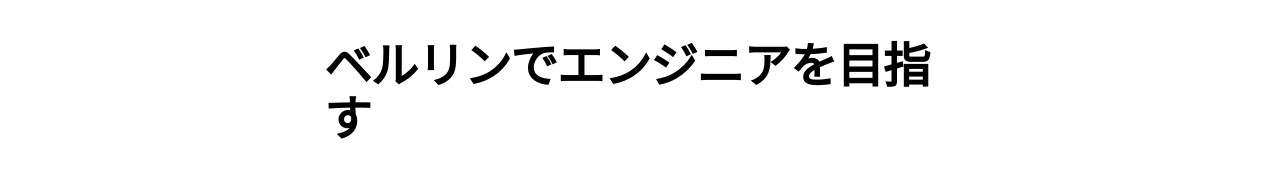
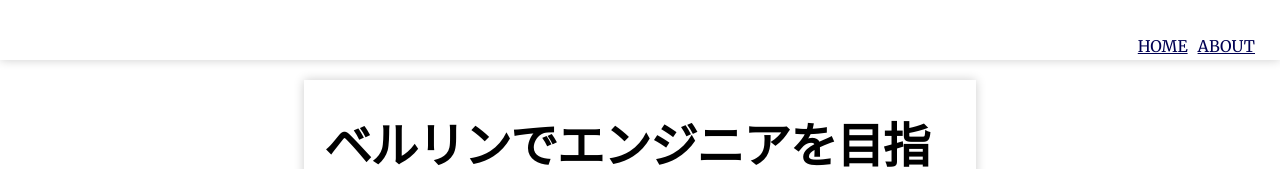
Before and after one commit to KOYAMANI/gatsby-netlify, a Gatsby site: page / in a window 1280 px wide. Shown: the top 169 px of the page. Built offline with nearby package versions, Linux system fonts and the light colour scheme; Gatsby itself is replaced by a stand-in of ours.

```diff
--- a/src/components/bio.js
+++ b/src/components/bio.js
@@ -55,7 +55,7 @@
         <p>
           <strong>{author.name}</strong>
           <br></br>1993年生まれ。関西私大卒→家電メーカー営業→シンガポール駐在→退職
-          <br></br>→(現)CODE University of Applied Science@ベルリン 正規留学生
+          <br></br>→(現)<a href="https://code.berlin/en/">CODE University of Applied Science</a>@ベルリン🇩🇪 正規留学生
           {/* {author?.summary || null} */}
           {` `}
           {/* <a href={`https://twitter.com/${social?.twitter || ``}`}>
--- a/src/components/layout.js
+++ b/src/components/layout.js
@@ -1,6 +1,6 @@
 import React from "react"
 import { Link } from "gatsby"
-// import Header from '../components/header/header.js';
+import NavBar from "./navbar"
 
 const Layout = ({ location, title, children }) => {
   const rootPath = `${__PATH_PREFIX__}/`
@@ -22,7 +22,16 @@
   }
 
   return (
-    <div className="global-wrapper" data-is-root-path={isRootPath}>
+    <div className="global-wrapper" data-is-root-path={isRootPath} style={{
+      marginLeft: `auto`,
+      marginRight: `auto`,
+      marginTop: 80,
+      // maxWidth: rhythm(30),
+      // padding: `${rhythm(1.5)} ${rhythm(3 / 4)}`,
+      backgroundColor: `#fff`, //真ん中
+      boxShadow: `0 0 10px rgba(0,0,0,0.2)`,
+    }}>
+      <NavBar />
       <header className="global-header">{header}</header>
       <main>{children}</main>
       <footer>
--- /dev/null
+++ b/src/components/navbar.js
@@ -0,0 +1,21 @@
+import React from "react";
+import { Link } from "gatsby";
+// import "./styles/global.css";
+
+const NavBar = () => {
+  return (
+    <nav className="navbar">
+      <ul className="navbar__ul">
+        <li className="navbar__li">
+          <Link to="/">HOME</Link>
+          {/* HOME */}
+        </li>
+        <li className="navbar__li">
+          <Link to="/about">ABOUT</Link>
+        </li>
+      </ul>
+    </nav>
+  );
+};
+
+export default NavBar;
--- a/src/pages/index.js
+++ b/src/pages/index.js
@@ -1,6 +1,5 @@
 import React from "react"
 import { Link, graphql } from "gatsby"
-// import graphql from 'graphql'
 
 import Bio from "../components/bio"
 import Layout from "../components/layout"
--- a/src/style.css
+++ b/src/style.css
@@ -331,33 +331,3 @@
     list-style-position: inside;
   }
 }
-
-/* SNS Share Buttons */
-.social-links {
-  margin-bottom: 40px;
-
-  &__icon {
-    display: inline;
-    margin-right: 10px;
-  }
-}
-
-/* for thumnail */
-
-/* .post-list__item {
-  display: flex;
-  flex-direction: row;
-  @media (max-width: 500px) {
-    flex-direction: column;
-    text-align: center;
-  }
-  padding: 1rem;
-}
-.post-list__thumbnail {
-  padding: 1rem;
-}
-
-.post-list__content {
-  padding: 1rem;
-  text-align: left;
-} */
--- a/src/styles/global.css
+++ b/src/styles/global.css
@@ -5,3 +5,51 @@
 a {
     color: #000052
 }
+
+/* SNS Share Buttons */
+.social-links {
+    margin-bottom: 40px;
+    margin:0 auto;
+}
+.social-links__icon {
+    display: inline;
+    margin-right: 20px;
+}
+
+/* Navigation Bar */
+.navbar {
+    text-decoration: none;
+    position: fixed;
+    padding: 0;
+    margin: 0;
+    margin-bottom: 10px;
+    background: white;
+    height: 60px;
+    width: 100%;
+    top: 0;
+    left: 0;
+    z-index: 1000;
+    box-shadow: 0 0 10px rgba(0, 0, 0, 0.2);
+}
+.navbar__ul {
+    float: right;
+    margin-right: 20px;
+    color: black;
+}
+
+.navbar__li {
+    display: inline-block;
+    line-height: 60px;
+    margin: 0 5px;
+}
+.navbar__li.a {
+    color: black;
+    padding: 7px 13px;
+    padding-bottom: 1px;
+    transition: all 0.5s ease;
+}
+
+.navbar__li.ahover {
+    color: red;
+    transition: 0.5s;
+}
```
Also changed, not shown: src/pages/about.js (+13 -16 lines).
